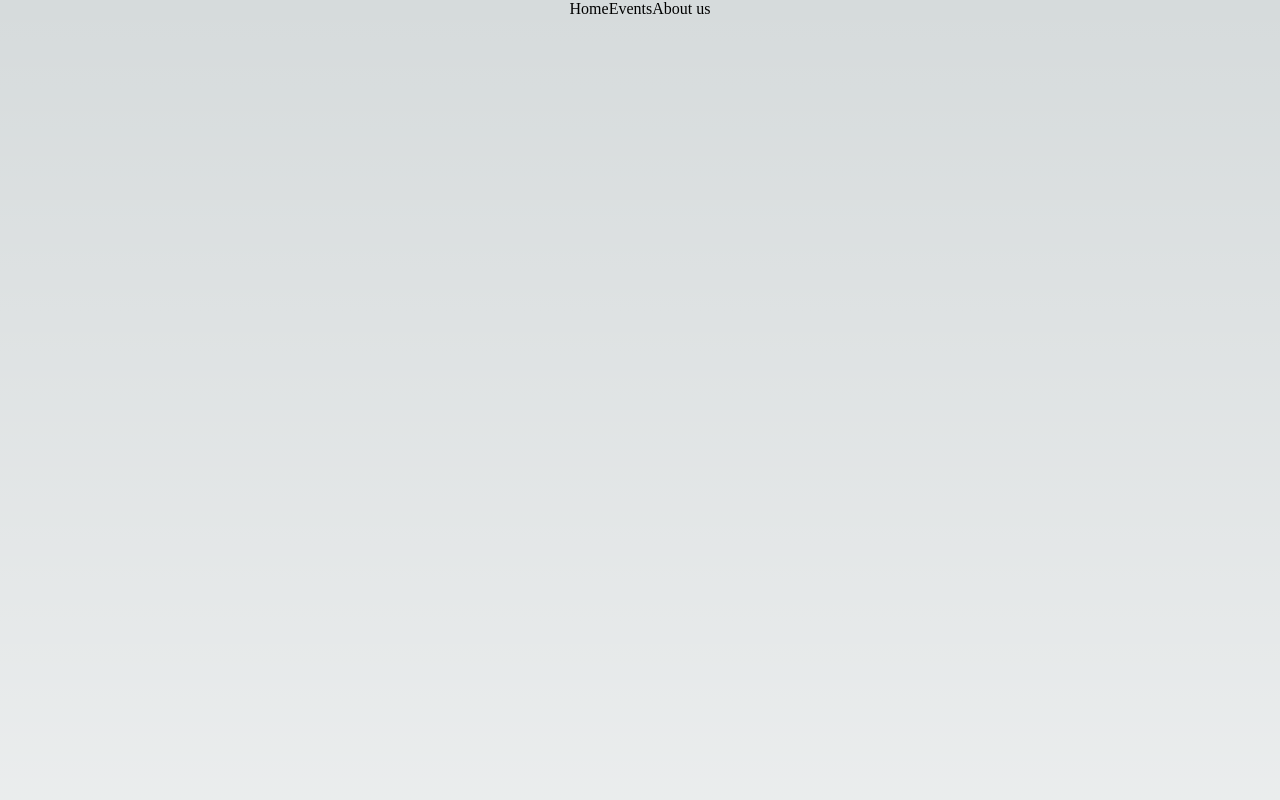
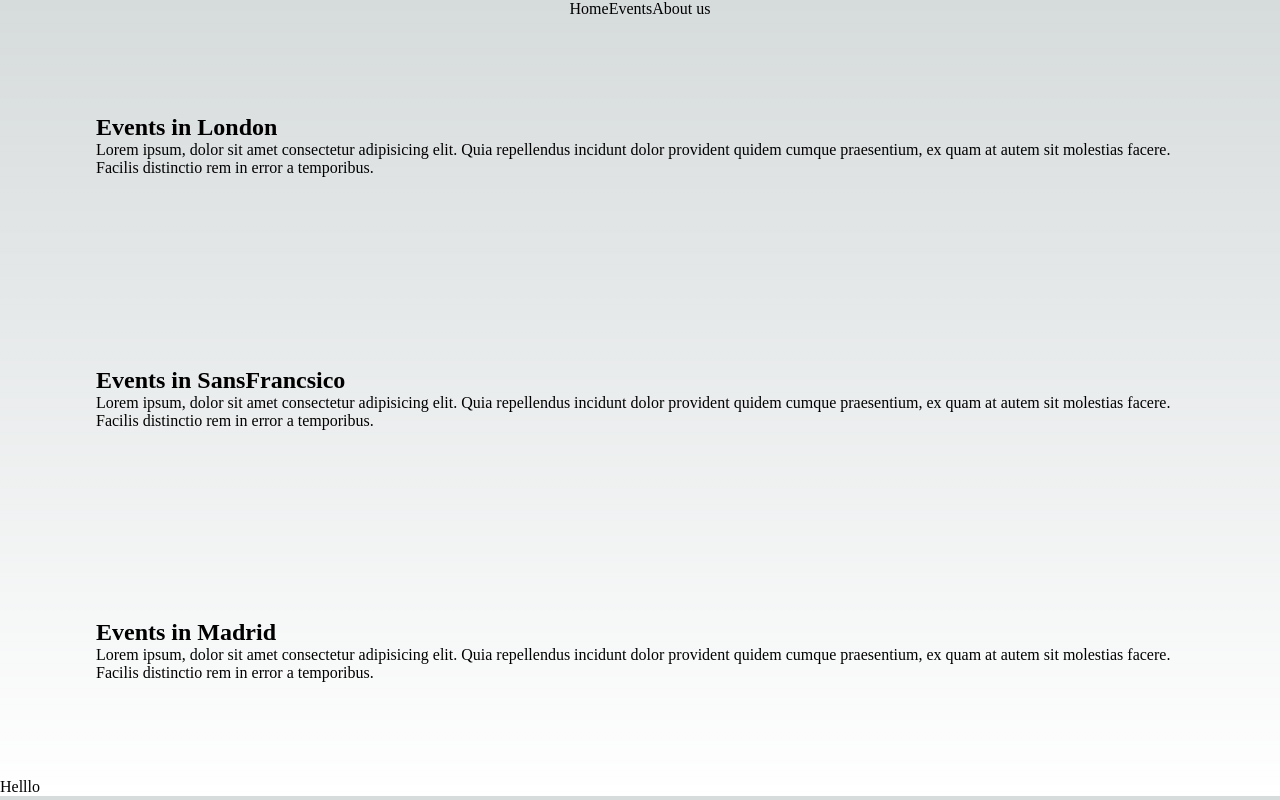
Before and after one commit to cecililu/NextJS_EventApp, a Next.js app: page / in a window 1280 px wide. Shown: the top 800 px of the page. Built offline with nearby package versions, Linux system fonts and the light colour scheme.

Commit message:
adding dynamic file

```diff
--- /dev/null
+++ b/pages/event/eventdetail.tsx
@@ -0,0 +1,6 @@
+const Page:React.FC=()=>{
+    return(
+    <>Event detail Page1 non dynanic</>
+    )
+}
+export default Page;
--- a/pages/index.tsx
+++ b/pages/index.tsx
@@ -24,8 +24,26 @@ export default function Home() {
         </nav>
       </header>
       <main className={styles.main}>
+
+        <a href=''>
+           <h2>Events in London</h2>
+           <p>Lorem ipsum, dolor sit amet consectetur adipisicing elit. Quia repellendus incidunt dolor provident quidem cumque praesentium, ex quam at autem sit molestias facere. Facilis distinctio rem in error a temporibus.</p>
+
+        </a>
+        <a href=''>
+           <h2>Events in SansFrancsico</h2>
+           <p>Lorem ipsum, dolor sit amet consectetur adipisicing elit. Quia repellendus incidunt dolor provident quidem cumque praesentium, ex quam at autem sit molestias facere. Facilis distinctio rem in error a temporibus.</p>
+
+        </a>
+        <a href=''>
+           <h2>Events in Madrid</h2>
+           <p>Lorem ipsum, dolor sit amet consectetur adipisicing elit. Quia repellendus incidunt dolor provident quidem cumque praesentium, ex quam at autem sit molestias facere. Facilis distinctio rem in error a temporibus.</p>
+
+        </a>
+      </main>
+      <footer className={styles.footer}>
         Helllo
-      </main>
+      </footer>
     </>
   )
 }
--- a/styles/Home.module.css
+++ b/styles/Home.module.css
@@ -4,14 +4,14 @@
   justify-content: space-between;
   align-items: center;
   padding: 6rem;
-  min-height: 100vh;
+  min-height: 95vh;
 }
 .nav {
   display: flex;
   flex-direction: column;
   justify-content: space-between;
   align-items: center;
-  min-height: 100vh;
+
 }
 .description {
   display: inherit;
```
Also changed, not shown: pages/aboutus.tsx (+6 -1 lines), pages/event/index.tsx (+18 -0 lines), pages/event/[id].tsx (renamed from pages/evendetail.tsx).
